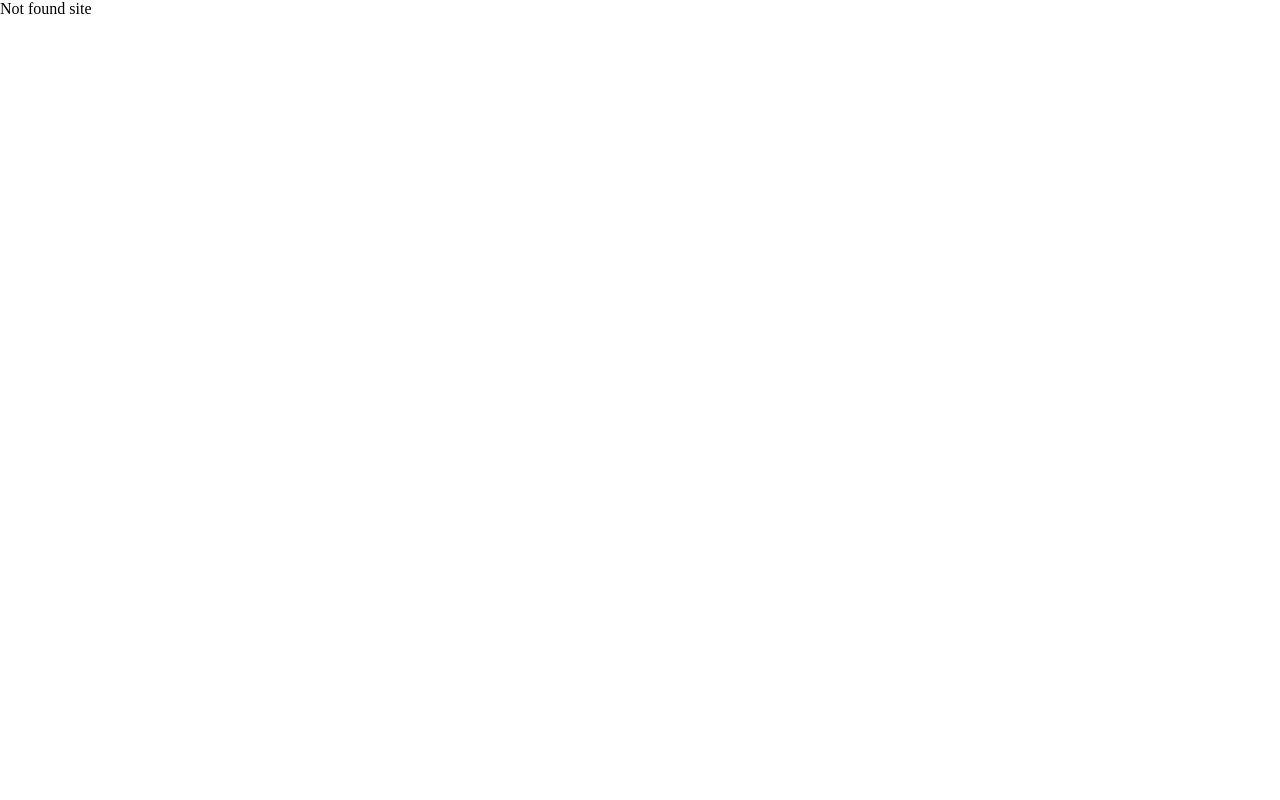
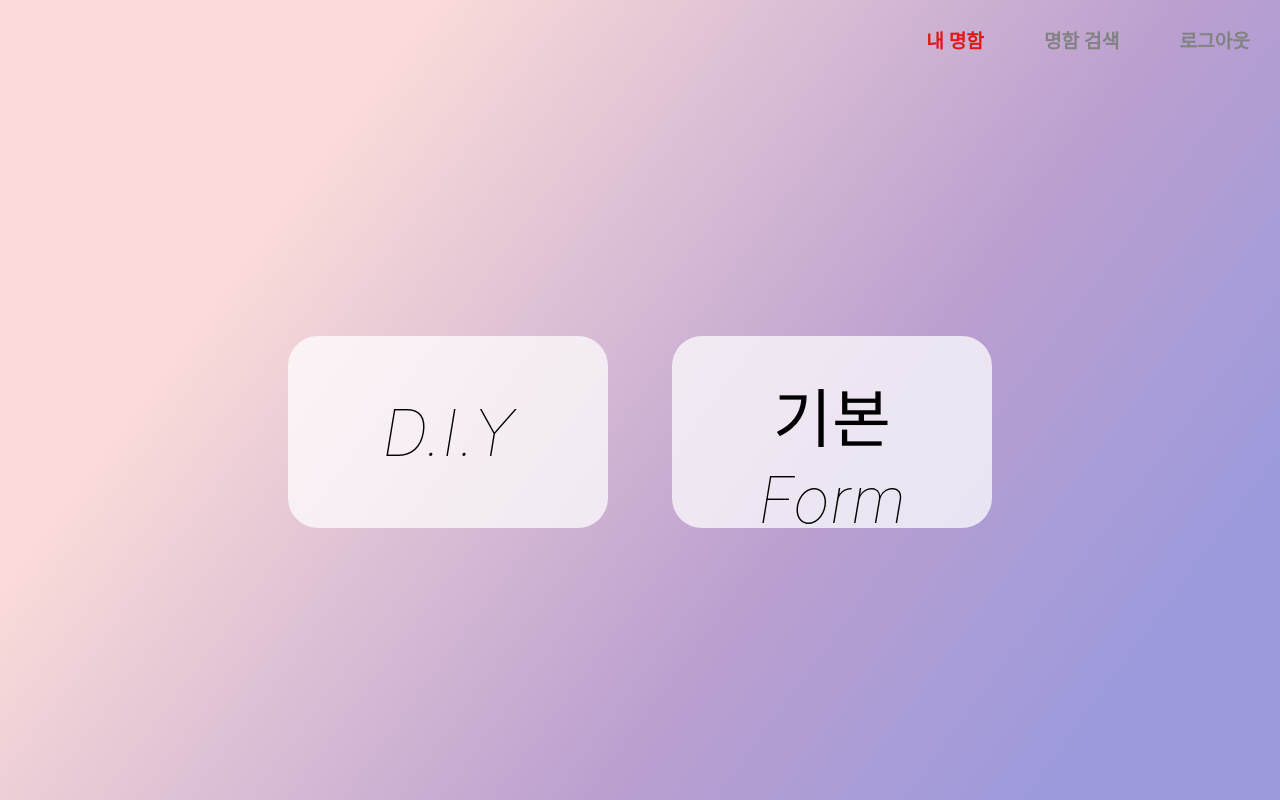
Before and after one commit to BusinessZIP/businesszip-frontend, a React (Vite) app: page /selectCreate in a window 1280 px wide. Before the commit this address had no page. Built offline with nearby package versions, Linux system fonts and the light colour scheme.

Commit message:
feat : add select create form page

```diff
--- a/src/App.jsx
+++ b/src/App.jsx
@@ -5,6 +5,7 @@ import MainPage from './pages/MainPage';
 import MyNameCard from './pages/MyNameCard';
 import NotFound from './pages/NotFound';
 import SearchPage from './pages/SearchPage';
+import SelectCreateFormPage from './pages/SelectCreateFormPage';
 import SignInPage from './pages/SignInPage';
 import SignUpPage from './pages/SignUpPage';
 import './styles/App.css';
@@ -34,6 +35,10 @@ function App() {
 					element={<SearchPage />}
 				/>
 				<Route
+					path='/selectCreate'
+					element={<SelectCreateFormPage />}
+				/>
+				<Route
 					path='/create'
 					element={<CreateCard />}
 				/>
--- /dev/null
+++ b/src/pages/SelectCreateFormPage.jsx
@@ -0,0 +1,73 @@
+import styled from 'styled-components';
+
+import Layout from '@/components/layout';
+
+const Container = styled.div`
+	position: relative;
+	display: flex;
+	height: calc(100vh - 6rem);
+	flex-direction: column;
+	justify-self: center;
+	justify-content: center;
+	align-items: center;
+	/* padding: 50px 0; */
+`;
+
+const BackColor = styled.div`
+	height: 100vh;
+	background: linear-gradient(
+		126.43deg,
+		rgba(243, 169, 164, 0.42) 23.5%,
+		rgba(109, 51, 154, 0.47) 63.87%,
+		rgba(6, 3, 170, 0.4) 88.31%
+	);
+`;
+
+const Wrapper = styled.div`
+	display: flex;
+	column-gap: 4rem;
+`;
+
+const Button = styled.button`
+	border: none;
+	padding: 2rem;
+	width: 20rem;
+	height: 12rem;
+	background: rgba(255, 255, 255, 0.73);
+	border-radius: 30px;
+	pre {
+		font-size: 4rem;
+	}
+	p {
+		font-family: 'Inter';
+		font-style: italic;
+		font-size: 4rem;
+		font-weight: 100;
+	}
+`;
+
+const SelectCreateFormPage = () => {
+	return (
+		<BackColor>
+			<Layout
+				title='내 명함'
+				background='none'
+			/>
+			<Container>
+				<Wrapper>
+					<Button>
+						<p>D.I.Y</p>
+					</Button>
+					<Button>
+						<pre>
+							{'기본\n'}
+							<p>Form</p>
+						</pre>
+					</Button>
+				</Wrapper>
+			</Container>
+		</BackColor>
+	);
+};
+
+export default SelectCreateFormPage;
```
